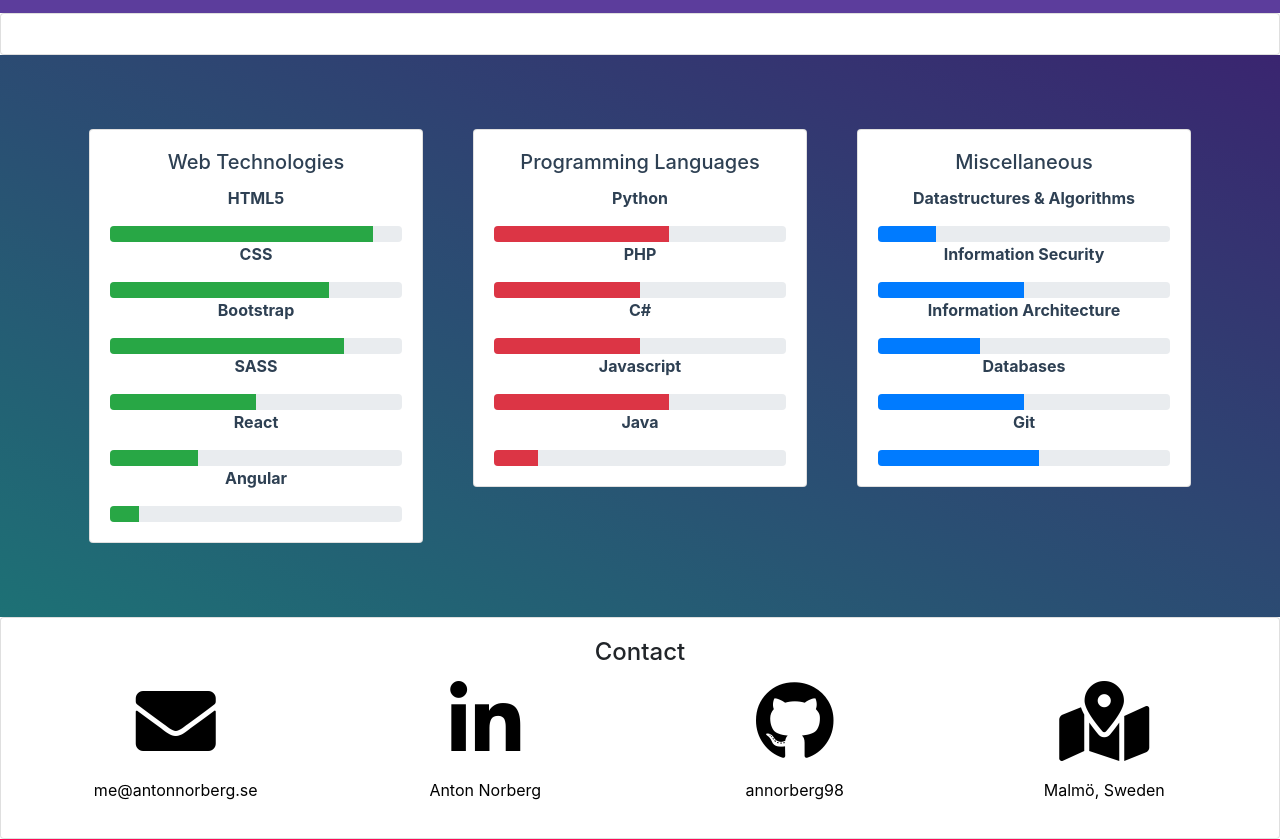
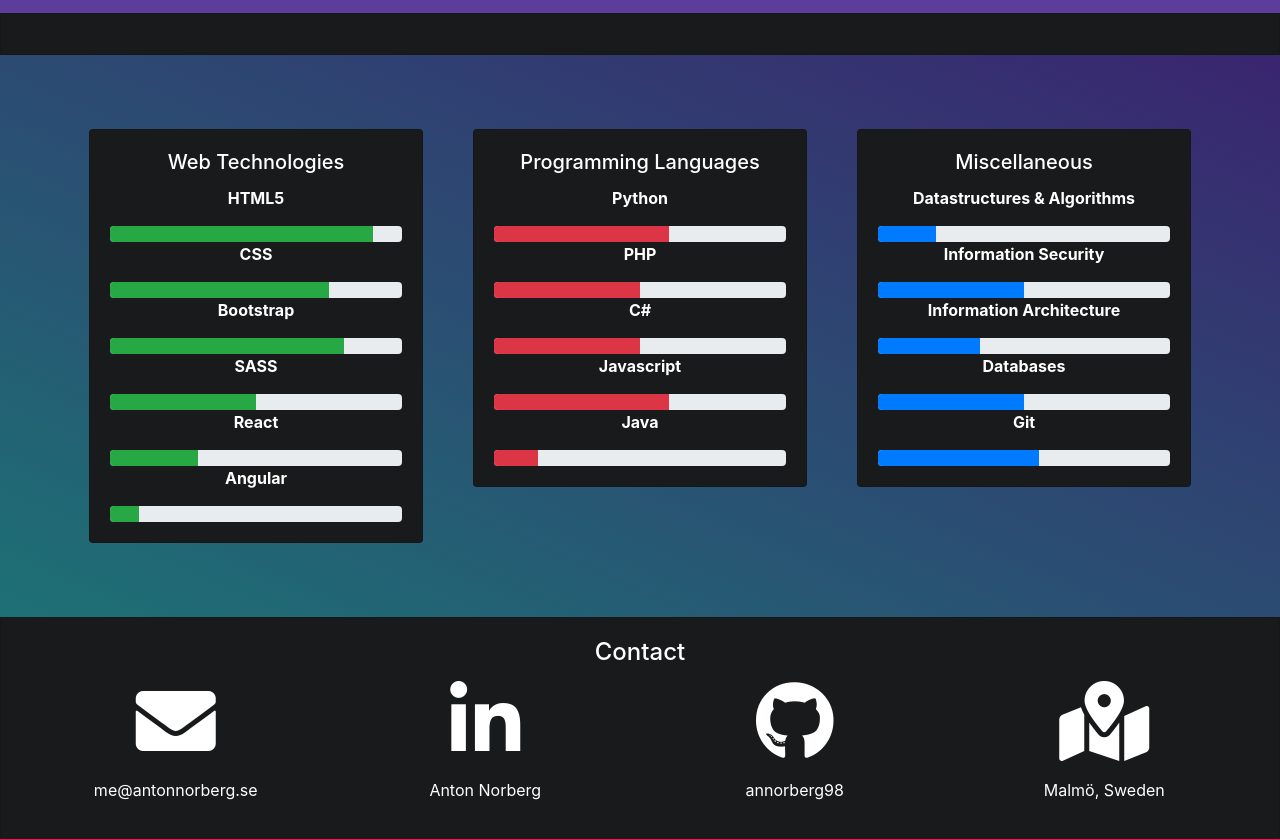
Before and after one commit to annorberg98/react-website, a React (Create React App) app: page / in a window 1280 px wide. Shown: the part 1307-2147 px from the top of the page. Built offline with nearby package versions, Linux system fonts and the light colour scheme.

Commit message:
Darkmode

```diff
--- a/src/App.css
+++ b/src/App.css
@@ -29,6 +29,7 @@ body {
   height: 100%;
   width: 100%;
   scroll-behavior: smooth;
+  background-color: #181a1b;
 }
 
 .container-fluid {
@@ -150,6 +151,11 @@ section.content {
   border: none;
 }
 
+section.card {
+  background-color: #181a1b;
+  color: #fff;
+}
+
 section#sectionOne {
   font-family: "Oswald",
   sans-serif;
@@ -197,14 +203,19 @@ section#competences {
   background-image: linear-gradient(to bottom left, rgb(58, 37, 112), rgb(55, 44, 112), rgb(53, 51, 113), rgb(50, 58, 113), rgb(47, 65, 114), rgb(45, 72, 114), rgb(42, 78, 115), rgb(40, 85, 115), rgb(37, 92, 116), rgb(34, 99, 116), rgb(32, 106, 117), rgb(29, 113, 117));
 }
 section#competences div.card {
-  color: #2e4053;
+  color: #fff;
   margin: 10px;
 
 }
 
+div.skill-card > .card {
+  background-color: #181a1b;
+  color: #fff;
+}
+
 .contact-icons {
   font-size: 5rem;
-  color: #000;
+  color: #fff;
 }
 
 div#contact-list {
@@ -214,7 +225,7 @@ div#contact-list {
 }
 
 div#contact-list p a {
-  color: #000;
+  color: #fff;
   text-decoration: none;
   -webkit-transition: color 0.5s;
   transition: color 0.5s;
@@ -226,7 +237,7 @@ div#contact-list p a:hover {
 }
 
 div#contact-list h5 a i {
-  color: #000;
+  color: #fff;
   text-decoration: none;
   -webkit-transition: color 0.5s;
   transition: color 0.5s;
--- a/src/components/Pages/Homepage.js
+++ b/src/components/Pages/Homepage.js
@@ -54,13 +54,13 @@ export default function Homepage(props){
                 </section>
                 <section className="content" id="competences">
                     <div className="row">
-                        <div className="col-lg-4 col-sm-12">
+                        <div className="col-lg-4 col-sm-12 skill-card">
                             <SkillList tech="Web" />
                         </div>
-                        <div className="col-lg-4 col-sm-12">
+                        <div className="col-lg-4 col-sm-12 skill-card">
                             <SkillList tech="Programming" />
                         </div>
-                        <div className="col-lg-4 col-sm-12">
+                        <div className="col-lg-4 col-sm-12 skill-card">
                             <SkillList tech="Misc" />
                         </div>
                     </div>
```
